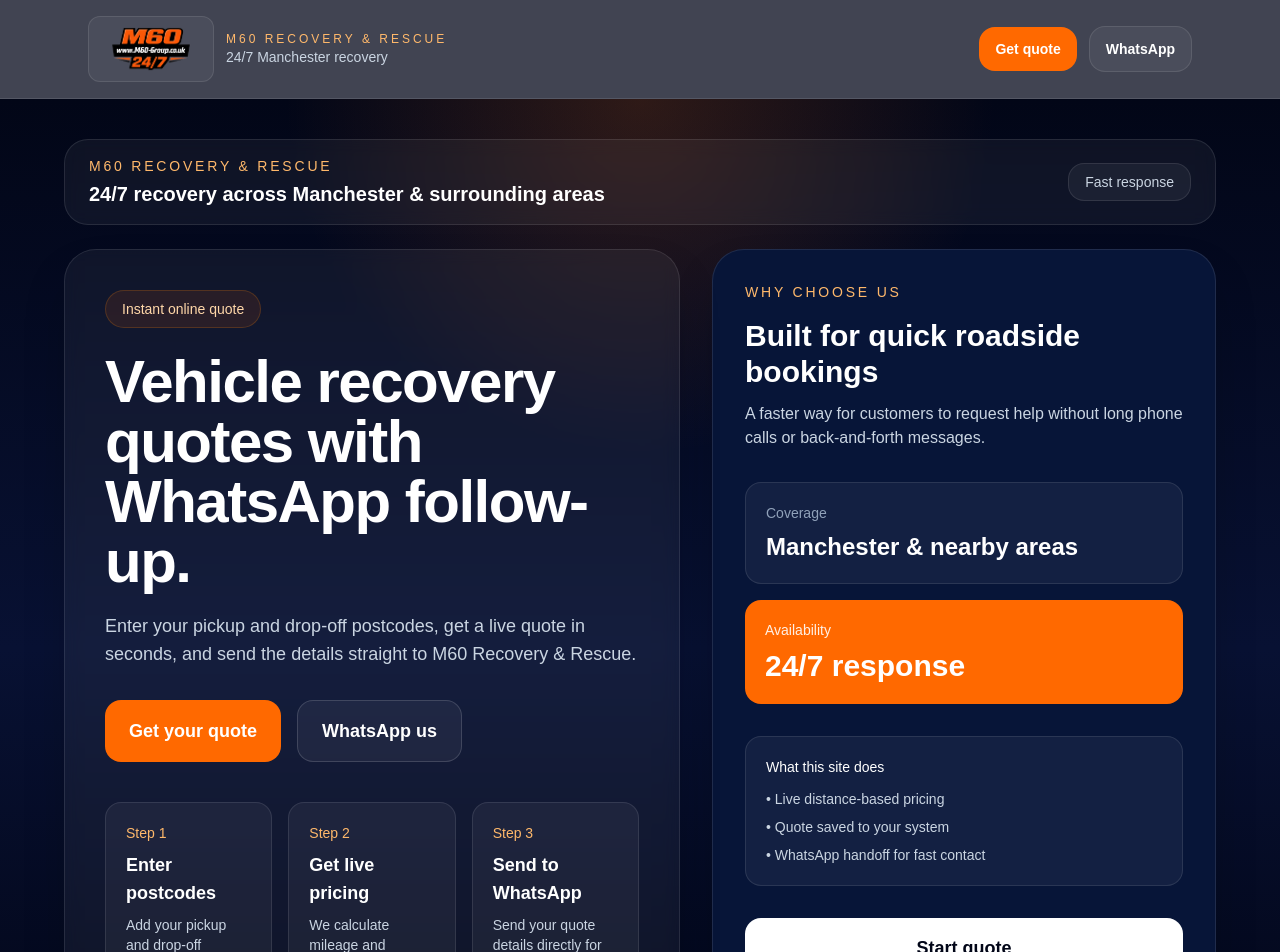
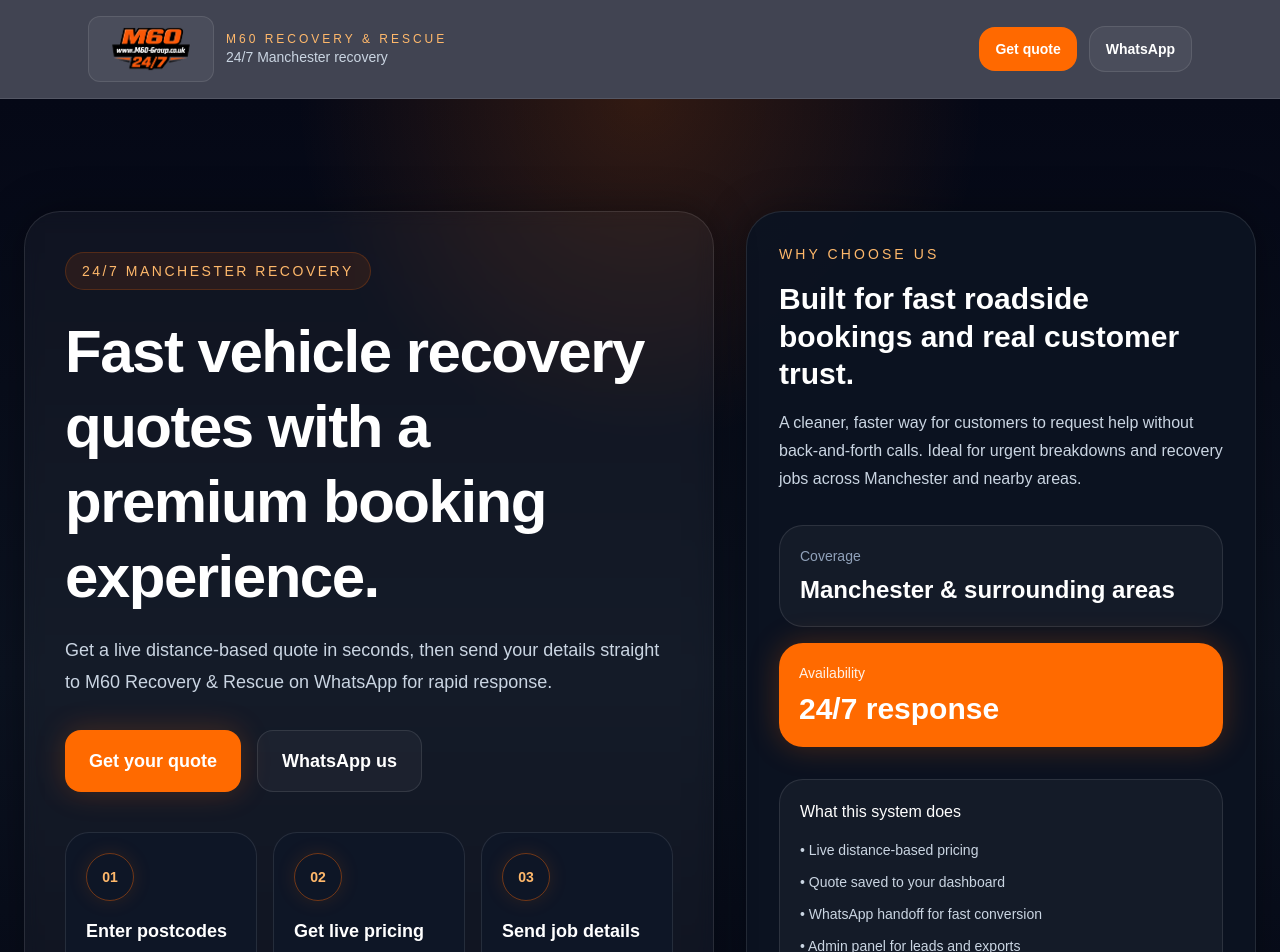
Before and after one commit to m60groupm60/m60-recovery-app, a Next.js app: page / in a window 1280 px wide. Shown: the top 952 px of the page. Built offline with nearby package versions, Linux system fonts and the light colour scheme.

Commit message:
Apply dark orange premium redesign

```diff
--- a/app/page.tsx
+++ b/app/page.tsx
@@ -2,41 +2,28 @@ import Link from "next/link";
 
 export default function HomePage() {
   return (
-    <main className="min-h-screen bg-[radial-gradient(circle_at_top,rgba(249,115,22,0.18),transparent_30%),linear-gradient(180deg,#020617_0%,#081133_55%,#020617_100%)] px-6 py-10 text-white">
-      <div className="mx-auto max-w-6xl">
-        <div className="mb-6 flex items-center justify-between rounded-3xl border border-white/10 bg-white/5 px-6 py-4 backdrop-blur">
-          <div>
-            <p className="text-sm uppercase tracking-[0.2em] text-orange-300">
-              M60 Recovery & Rescue
-            </p>
-            <h2 className="mt-1 text-xl font-semibold">
-              24/7 recovery across Manchester & surrounding areas
-            </h2>
-          </div>
-          <div className="hidden rounded-2xl border border-white/10 bg-white/5 px-4 py-2 text-sm text-slate-300 md:block">
-            Fast response
-          </div>
-        </div>
-
-        <section className="grid gap-8 lg:grid-cols-[1.1fr_0.9fr]">
-          <div className="rounded-[32px] border border-white/10 bg-white/5 p-8 shadow-2xl backdrop-blur md:p-10">
-            <div className="inline-flex rounded-full border border-orange-400/20 bg-orange-500/10 px-4 py-2 text-sm text-orange-200">
-              Instant online quote
+    <main className="min-h-screen bg-[radial-gradient(circle_at_top,rgba(255,106,0,0.18),transparent_28%),linear-gradient(180deg,#050816_0%,#0B1220_55%,#050816_100%)] px-6 py-10 pt-28 text-white">
+      <div className="mx-auto max-w-7xl">
+        <section className="grid gap-8 lg:grid-cols-[1.15fr_0.85fr]">
+          <div className="rounded-[36px] border border-white/10 bg-white/[0.04] p-8 shadow-[0_0_40px_rgba(0,0,0,0.35)] backdrop-blur md:p-10">
+            <div className="inline-flex rounded-full border border-orange-500/20 bg-orange-500/10 px-4 py-2 text-sm uppercase tracking-[0.18em] text-orange-300">
+              24/7 Manchester Recovery
             </div>
 
-            <h1 className="mt-6 max-w-4xl text-5xl font-semibold tracking-tight md:text-6xl">
-              Vehicle recovery quotes with WhatsApp follow-up.
+            <h1 className="mt-6 max-w-4xl text-5xl font-semibold leading-tight tracking-tight md:text-6xl">
+              Fast vehicle recovery quotes with a premium booking experience.
             </h1>
 
-            <p className="mt-5 max-w-2xl text-lg text-slate-300">
-              Enter your pickup and drop-off postcodes, get a live quote in
-              seconds, and send the details straight to M60 Recovery & Rescue.
+            <p className="mt-5 max-w-2xl text-lg leading-8 text-slate-300">
+              Get a live distance-based quote in seconds, then send your details
+              straight to M60 Recovery &amp; Rescue on WhatsApp for rapid
+              response.
             </p>
 
             <div className="mt-8 flex flex-wrap gap-4">
               <Link
                 href="/quote"
-                className="inline-flex items-center justify-center rounded-2xl bg-orange-500 px-6 py-4 text-lg font-semibold text-white transition hover:bg-orange-400"
+                className="inline-flex items-center justify-center rounded-2xl bg-[#FF6A00] px-6 py-4 text-lg font-semibold text-white shadow-[0_0_30px_rgba(255,106,0,0.22)] transition hover:-translate-y-0.5 hover:bg-[#ff7b24]"
               >
                 Get your quote
               </Link>
@@ -45,77 +32,74 @@ export default function HomePage() {
                 href="https://wa.me/447908831617"
                 target="_blank"
                 rel="noreferrer"
-                className="inline-flex items-center justify-center rounded-2xl border border-white/15 bg-white/5 px-6 py-4 text-lg font-semibold text-white transition hover:bg-white/10"
+                className="inline-flex items-center justify-center rounded-2xl border border-white/10 bg-white/[0.04] px-6 py-4 text-lg font-semibold text-white transition hover:bg-white/[0.08]"
               >
                 WhatsApp us
               </a>
             </div>
 
             <div className="mt-10 grid gap-4 md:grid-cols-3">
-              <div className="rounded-2xl border border-white/10 bg-white/5 p-5">
-                <p className="text-sm text-orange-300">Step 1</p>
-                <h3 className="mt-2 text-lg font-semibold">Enter postcodes</h3>
-                <p className="mt-2 text-sm text-slate-300">
-                  Add your pickup and drop-off locations in seconds.
+              {[
+                ["01", "Enter postcodes", "Add pickup and drop-off details in seconds."],
+                ["02", "Get live pricing", "Mileage and quote are generated instantly."],
+                ["03", "Send job details", "Push the quote to WhatsApp for follow-up."],
+              ].map(([num, title, text]) => (
+                <div
+                  key={num}
+                  className="rounded-3xl border border-white/10 bg-[#0f1727]/90 p-5"
+                >
+                  <div className="flex h-12 w-12 items-center justify-center rounded-full border border-orange-500/40 text-sm font-semibold text-orange-300 shadow-[0_0_20px_rgba(255,106,0,0.12)]">
+                    {num}
+                  </div>
+                  <h3 className="mt-4 text-lg font-semibold">{title}</h3>
+                  <p className="mt-2 text-sm leading-6 text-slate-400">{text}</p>
+                </div>
+              ))}
+            </div>
+          </div>
+
+          <aside className="rounded-[36px] border border-white/10 bg-[#0c1321]/95 p-8 shadow-[0_0_40px_rgba(0,0,0,0.35)]">
+            <p className="text-sm uppercase tracking-[0.22em] text-orange-300">
+              Why choose us
+            </p>
+
+            <h2 className="mt-4 text-3xl font-semibold leading-tight">
+              Built for fast roadside bookings and real customer trust.
+            </h2>
+
+            <p className="mt-4 text-slate-300 leading-7">
+              A cleaner, faster way for customers to request help without
+              back-and-forth calls. Ideal for urgent breakdowns and recovery
+              jobs across Manchester and nearby areas.
+            </p>
+
+            <div className="mt-8 space-y-4">
+              <div className="rounded-3xl border border-white/10 bg-white/[0.04] p-5">
+                <p className="text-sm text-slate-400">Coverage</p>
+                <p className="mt-2 text-2xl font-semibold">
+                  Manchester &amp; surrounding areas
                 </p>
               </div>
 
-              <div className="rounded-2xl border border-white/10 bg-white/5 p-5">
-                <p className="text-sm text-orange-300">Step 2</p>
-                <h3 className="mt-2 text-lg font-semibold">Get live pricing</h3>
-                <p className="mt-2 text-sm text-slate-300">
-                  We calculate mileage and generate your quote instantly.
-                </p>
-              </div>
-
-              <div className="rounded-2xl border border-white/10 bg-white/5 p-5">
-                <p className="text-sm text-orange-300">Step 3</p>
-                <h3 className="mt-2 text-lg font-semibold">Send to WhatsApp</h3>
-                <p className="mt-2 text-sm text-slate-300">
-                  Send your quote details directly for fast follow-up.
-                </p>
-              </div>
-            </div>
-          </div>
-
-          <aside className="rounded-[32px] border border-white/10 bg-[#071538] p-8 shadow-2xl">
-            <p className="text-sm uppercase tracking-[0.2em] text-orange-300">
-              Why choose us
-            </p>
-            <h3 className="mt-4 text-3xl font-semibold">
-              Built for quick roadside bookings
-            </h3>
-            <p className="mt-3 text-slate-300">
-              A faster way for customers to request help without long phone
-              calls or back-and-forth messages.
-            </p>
-
-            <div className="mt-8 space-y-4">
-              <div className="rounded-2xl border border-white/10 bg-white/5 p-5">
-                <p className="text-sm text-slate-400">Coverage</p>
-                <p className="mt-2 text-2xl font-semibold">
-                  Manchester & nearby areas
-                </p>
-              </div>
-
-              <div className="rounded-2xl bg-orange-500 p-5 text-white">
+              <div className="rounded-3xl bg-[#FF6A00] p-5 text-white shadow-[0_0_30px_rgba(255,106,0,0.25)]">
                 <p className="text-sm opacity-90">Availability</p>
                 <p className="mt-2 text-3xl font-semibold">24/7 response</p>
               </div>
             </div>
 
-            <div className="mt-8 rounded-2xl border border-white/10 bg-white/5 p-5 text-sm text-slate-300">
-              <p className="font-medium text-white">What this site does</p>
-              <div className="mt-3 space-y-2">
+            <div className="mt-8 rounded-3xl border border-white/10 bg-white/[0.04] p-5">
+              <p className="font-medium text-white">What this system does</p>
+              <div className="mt-4 space-y-3 text-sm text-slate-300">
                 <p>• Live distance-based pricing</p>
-                <p>• Quote saved to your system</p>
-                <p>• WhatsApp handoff for fast contact</p>
+                <p>• Quote saved to your dashboard</p>
+                <p>• WhatsApp handoff for fast conversion</p>
+                <p>• Admin panel for leads and exports</p>
               </div>
             </div>
 
             <Link
               href="/quote"
-              className="mt-8 inline-flex w-full items-center justify-center rounded-2xl bg-white px-6 py-4 text-lg font-semibold text-slate-950 transition hover:bg-slate-200"
+              className="mt-8 inline-flex w-full items-center justify-center rounded-2xl border border-white/10 bg-white px-6 py-4 text-lg font-semibold text-slate-950 transition hover:bg-slate-200"
             >
               Start quote
             </Link>
--- a/app/quote/page.tsx
+++ b/app/quote/page.tsx
@@ -7,34 +7,37 @@ export default function QuotePage() {
   const [phone, setPhone] = useState("");
   const [pickup, setPickup] = useState("");
   const [dropoff, setDropoff] = useState("");
-
   const [distance, setDistance] = useState<number | null>(null);
   const [quote, setQuote] = useState<number | null>(null);
   const [loading, setLoading] = useState(false);
+  const [error, setError] = useState("");
 
   const ukPostcodeRegex =
     /^([A-Z]{1,2}[0-9][0-9A-Z]?\s?[0-9][A-Z]{2})$/i;
 
-  const handleSubmit = async () => {
+  const handleSubmit = async (e: React.FormEvent) => {
+    e.preventDefault();
+
     const pickupValue = pickup.trim().toUpperCase();
     const dropoffValue = dropoff.trim().toUpperCase();
 
     if (!pickupValue || !dropoffValue) {
-      alert("Please enter both pickup and dropoff postcodes");
+      setError("Please enter both pickup and drop-off postcodes.");
       return;
     }
 
     if (!ukPostcodeRegex.test(pickupValue)) {
-      alert("Please enter a valid UK pickup postcode");
+      setError("Please enter a valid UK pickup postcode.");
       return;
     }
 
     if (!ukPostcodeRegex.test(dropoffValue)) {
-      alert("Please enter a valid UK dropoff postcode");
+      setError("Please enter a valid UK drop-off postcode.");
       return;
     }
 
     setLoading(true);
+    setError("");
     setDistance(null);
     setQuote(null);
 
@@ -54,16 +57,15 @@ export default function QuotePage() {
 
       const data = await res.json();
 
-      if (data.error) {
-        alert(data.error);
-        setLoading(false);
+      if (!res.ok || data.error) {
+        setError(data.error || "Something went wrong.");
         return;
       }
 
       setDistance(data.distance);
       setQuote(data.quote);
     } catch {
-      alert("Something went wrong");
+      setError("Could not connect to the quote service.");
     } finally {
       setLoading(false);
     }
@@ -80,36 +82,24 @@ Quote: £${quote ?? ""}`
   );
 
   return (
-    <main className="min-h-screen bg-[radial-gradient(circle_at_top,rgba(249,115,22,0.18),transparent_30%),linear-gradient(180deg,#020617_0%,#081133_55%,#020617_100%)] px-6 py-10 text-white">
-      <div className="mx-auto max-w-6xl">
-        <div className="mb-6 flex items-center justify-between rounded-3xl border border-white/10 bg-white/5 px-6 py-4 backdrop-blur">
-          <div>
-            <p className="text-sm uppercase tracking-[0.2em] text-orange-300">
-              M60 Recovery & Rescue
-            </p>
-            <h2 className="mt-1 text-xl font-semibold">
-              Instant Manchester recovery quote
-            </h2>
-          </div>
-          <div className="hidden rounded-2xl border border-white/10 bg-white/5 px-4 py-2 text-sm text-slate-300 md:block">
-            24/7 Service
-          </div>
-        </div>
-
-        <div className="grid gap-8 lg:grid-cols-[1.1fr_0.9fr]">
-          <section className="rounded-[32px] border border-white/10 bg-white/5 p-8 shadow-2xl backdrop-blur md:p-10">
-            <div className="inline-flex rounded-full border border-orange-400/20 bg-orange-500/10 px-4 py-2 text-sm text-orange-200">
-              Fast quote in seconds
+    <main className="min-h-screen bg-[radial-gradient(circle_at_top,rgba(255,106,0,0.18),transparent_28%),linear-gradient(180deg,#050816_0%,#0B1220_55%,#050816_100%)] px-6 py-10 pt-28 text-white">
+      <div className="mx-auto max-w-7xl">
+        <section className="grid gap-8 lg:grid-cols-[1.05fr_0.95fr]">
+          <div className="rounded-[36px] border border-white/10 bg-white/[0.04] p-8 shadow-[0_0_40px_rgba(0,0,0,0.35)] backdrop-blur md:p-10">
+            <div className="inline-flex rounded-full border border-orange-500/20 bg-orange-500/10 px-4 py-2 text-sm uppercase tracking-[0.18em] text-orange-300">
+              Instant online quote
             </div>
 
             <h1 className="mt-6 text-5xl font-semibold tracking-tight md:text-6xl">
               Get your quote
             </h1>
-            <p className="mt-4 max-w-2xl text-lg text-slate-300">
-              Enter your details and two postcodes to get a live recovery quote.
+
+            <p className="mt-4 max-w-2xl text-lg leading-8 text-slate-300">
+              Enter your details and two postcodes to get a live recovery quote
+              instantly.
             </p>
 
-            <div className="mt-10 space-y-5">
+            <form onSubmit={handleSubmit} className="mt-10 space-y-5">
               <div>
                 <label className="mb-2 block text-sm font-medium text-slate-300">
                   Full name
@@ -152,40 +142,50 @@ Quote: £${quote ?? ""}`
                 </label>
                 <input
                   className="w-full rounded-2xl border border-white/10 bg-slate-100 px-5 py-4 text-lg text-slate-950 placeholder:text-slate-500 outline-none transition focus:border-orange-400"
-                  placeholder="Dropoff postcode (e.g. OL10 2EF)"
+                  placeholder="Drop-off postcode (e.g. OL10 2EF)"
                   value={dropoff}
                   onChange={(e) => setDropoff(e.target.value)}
                 />
               </div>
 
               <button
-                onClick={handleSubmit}
+                type="submit"
                 disabled={loading}
-                className="w-full rounded-2xl bg-orange-500 px-6 py-5 text-xl font-semibold text-white transition hover:bg-orange-400 disabled:cursor-not-allowed disabled:opacity-50"
+                className="w-full rounded-2xl bg-[#FF6A00] px-6 py-5 text-xl font-semibold text-white shadow-[0_0_30px_rgba(255,106,0,0.22)] transition hover:-translate-y-0.5 hover:bg-[#ff7b24] disabled:cursor-not-allowed disabled:opacity-60"
               >
                 {loading ? "Calculating..." : "Calculate quote"}
               </button>
-            </div>
-          </section>
+            </form>
 
-          <aside className="rounded-[32px] border border-white/10 bg-[#071538] p-8 shadow-2xl">
-            <p className="text-sm uppercase tracking-[0.2em] text-orange-300">
+            {error && (
+              <div className="mt-6 rounded-2xl border border-red-500/30 bg-red-500/10 p-4 text-red-200">
+                {error}
+              </div>
+            )}
+          </div>
+
+          <aside className="rounded-[36px] border border-white/10 bg-[#0c1321]/95 p-8 shadow-[0_0_40px_rgba(0,0,0,0.35)]">
+            <p className="text-sm uppercase tracking-[0.22em] text-orange-300">
               Live result
             </p>
-            <h3 className="mt-4 text-3xl font-semibold">Your recovery estimate</h3>
+
+            <h2 className="mt-4 text-3xl font-semibold">
+              Your recovery estimate
+            </h2>
+
             <p className="mt-3 text-slate-300">
               Mileage and quote update after calculation.
             </p>
 
             <div className="mt-8 space-y-4">
-              <div className="rounded-2xl border border-white/10 bg-white/5 p-5">
+              <div className="rounded-3xl border border-white/10 bg-white/[0.04] p-5">
                 <p className="text-sm text-slate-400">Distance</p>
                 <p className="mt-2 text-3xl font-semibold">
                   {distance !== null ? `${distance} miles` : "—"}
                 </p>
               </div>
 
-              <div className="rounded-2xl bg-orange-500 p-5 text-white">
+              <div className="rounded-3xl bg-[#FF6A00] p-5 text-white shadow-[0_0_30px_rgba(255,106,0,0.25)]">
                 <p className="text-sm opacity-90">Estimated quote</p>
                 <p className="mt-2 text-4xl font-semibold">
                   {quote !== null ? `£${quote}` : "—"}
@@ -193,7 +193,7 @@ Quote: £${quote ?? ""}`
               </div>
             </div>
 
-            <div className="mt-8 rounded-2xl border border-white/10 bg-white/5 p-5 text-sm text-slate-300">
+            <div className="mt-8 rounded-3xl border border-white/10 bg-white/[0.04] p-5 text-sm text-slate-300">
               <p className="font-medium text-white">What happens next</p>
               <div className="mt-3 space-y-2">
                 <p>1. Get your quote instantly</p>
@@ -213,7 +213,7 @@ Quote: £${quote ?? ""}`
               </a>
             )}
           </aside>
-        </div>
+        </section>
       </div>
     </main>
   );
```
Also changed, not shown: app/portal-x7k9a2/AdminDashboardClient.tsx (+37 -35 lines).
